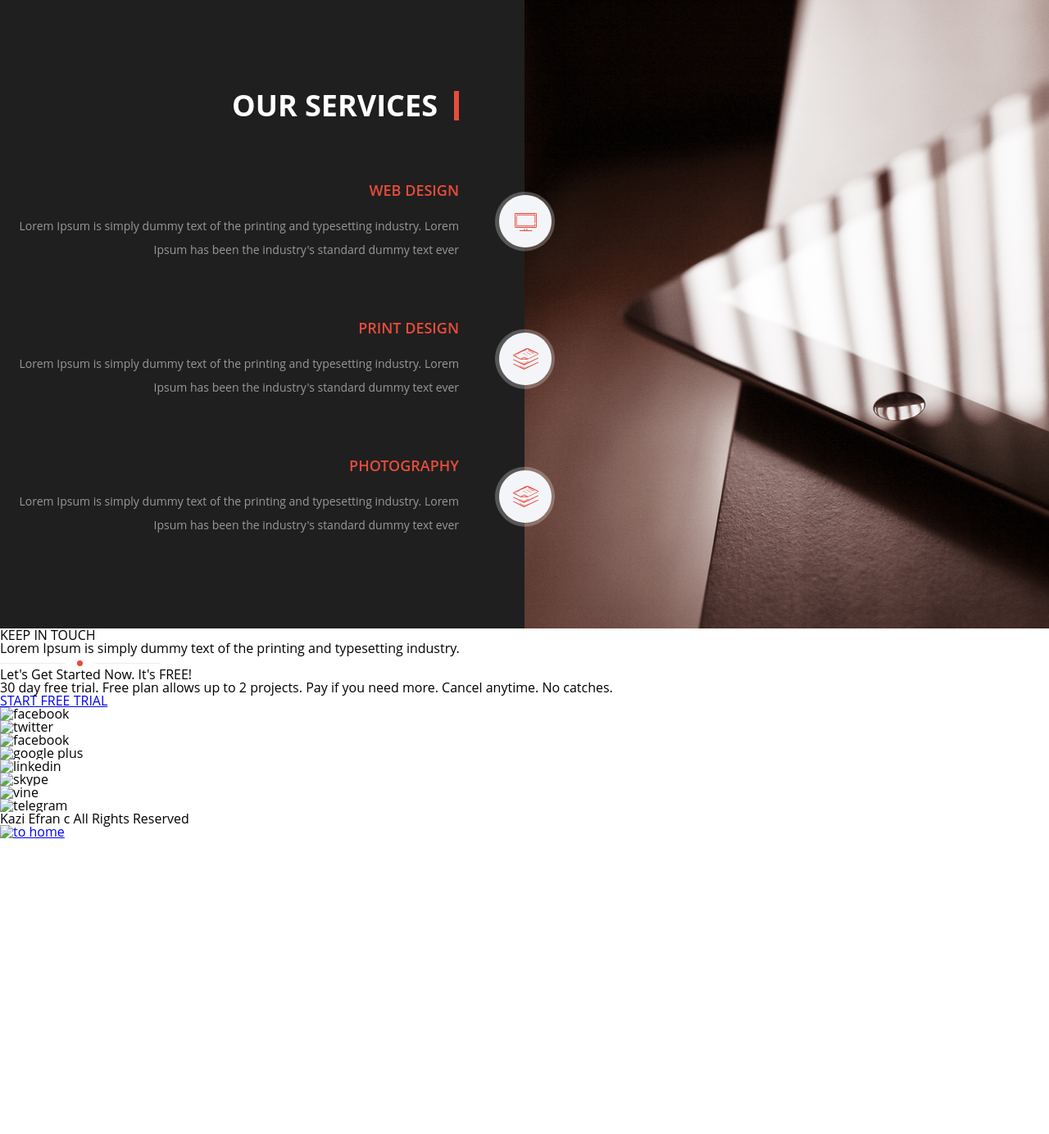
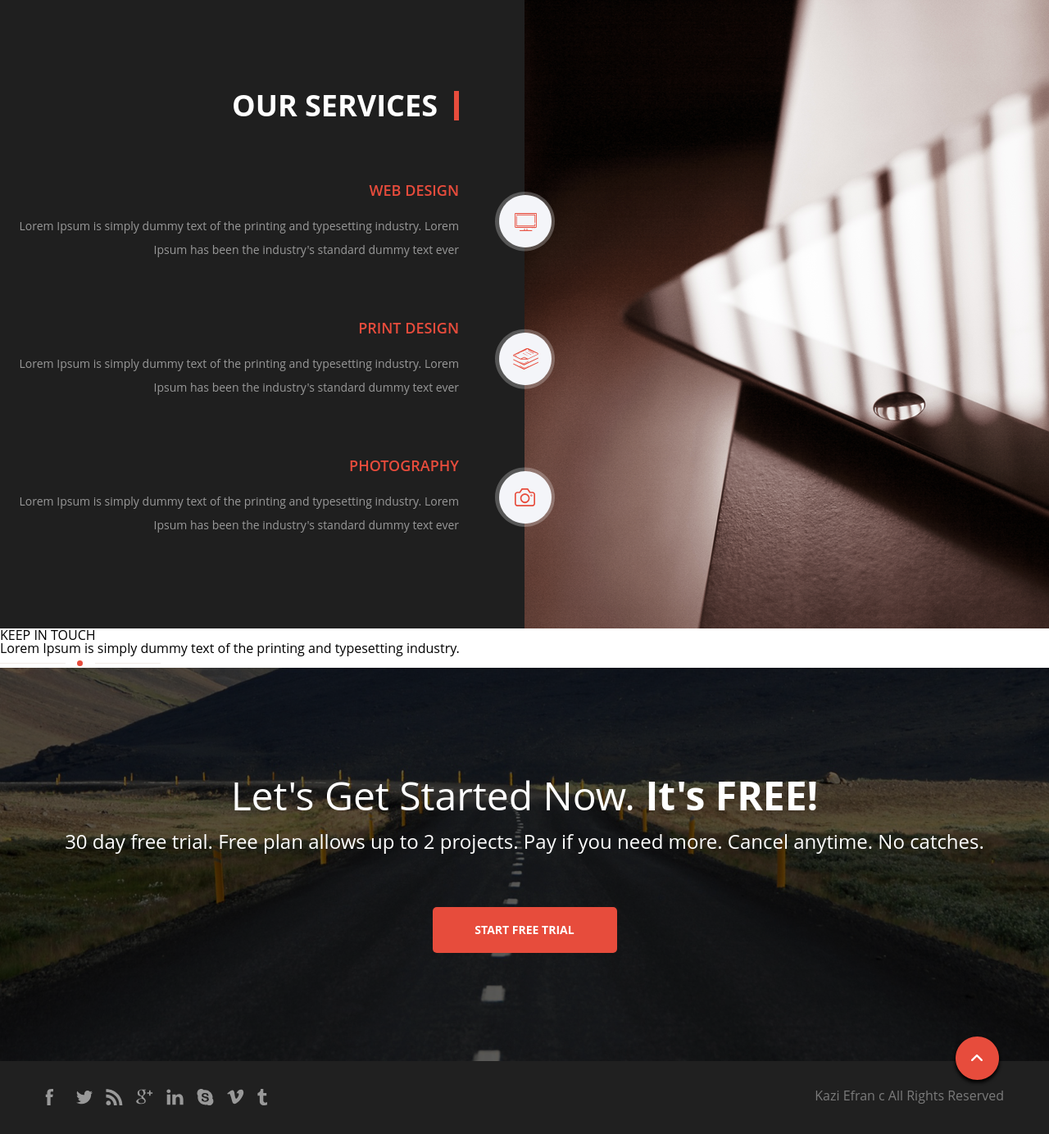
Before and after one commit to BjornSodenberg/iSpring_technical_task, a PHP site: page / in a window 1280 px wide. Shown: the part 1433-2817 px from the top of the page at 82% size. Before the commit the page ends 2456 px from the top, so only its background shows below. Run offline with PHP 8.4, Linux system fonts and the light colour scheme; grey boxes are pictures that could not be loaded.

Commit message:
стилизация блока промо и футера

```diff
--- a/css/index.css
+++ b/css/index.css
@@ -216,12 +216,12 @@
 
 .advantages_item:hover .advantages_item_title
 {
-  color:#E74C3C;
+  color:var(--primary-color);
 }
 
 .advantages_item:hover .icon_container
 {
-  border-color: #E74C3C;
+  border-color: var(--primary-color);
   transform: rotate(45deg);
   transition: .5s;
 }
@@ -288,6 +288,7 @@
 {
   background: url('/assets/images/Layer\ 3.png');
   width: 50%;
+  background-color: #202020;
 }
 
 .services_title
@@ -311,7 +312,7 @@
 {
   height: 36px;
   width: 6px;
-  background-color: #E74C3C;
+  background-color: var(--primary-color);
   margin-right: 80px;
 }
 
@@ -338,7 +339,7 @@
 
 .services_item_title
 {
-  color: #E74C3C;
+  color: var(--primary-color);
   font-family: "Open Sans Pro","Open Sans", sans-serif;
   font-size: 18px;
   font-weight: 600;
@@ -359,3 +360,112 @@
   position: absolute;
   right: -37px;
 }
+
+.promo
+{
+  display: flex;
+  flex-direction: column;
+  justify-content: center;
+  align-items: center;
+  height: 480px;
+  color: #fff;
+  background-color: #202020;
+  position: relative;
+  width: 100%;
+  background: url('/assets/images/background-promo.png');
+  background-position: center center;
+  background-repeat: no-repeat;
+}
+
+.promo_title,
+.promo_description,
+.promo_button
+{
+  z-index: 1;
+}
+
+.promo_title
+{
+  font-size: 36pt;
+  margin-bottom: 20px;
+}
+
+.promo_title span
+{
+  font-weight: 700;
+}
+
+.promo_description
+{
+  font-size: 18pt;
+  margin-bottom: 68px;
+}
+
+.promo_button
+{
+  text-decoration: none;
+  font-weight: 700;
+  font-size: 14px;
+  border-radius: 5px;
+  width: 225px;
+  height: 56px;
+  text-align: center;
+  text-decoration: none;
+  line-height: 56px;
+  background-color: #E74C3C;
+  color: #fff;
+}
+
+.footer
+{
+  position: relative;
+  background-color: #202020;
+}
+
+.footer_content
+{
+  display: flex;
+  flex-direction: row;
+  justify-content: space-between;
+  max-width: 1170px;
+  margin: 0 auto;
+}
+
+.socials_list
+{
+  display: flex;
+  flex-direction: row;
+  justify-content: center;
+  margin: 34px 0;
+
+}
+
+.socials_item
+{
+  width: 21px;
+  height: 21px;
+  margin-right: 16px;
+}
+
+.socials_item:last-child
+{
+  margin-right: 0;
+}
+
+.socials_item > img
+{
+  filter: invert(69%) sepia(1%) saturate(0%) hue-rotate(117deg) brightness(88%) contrast(92%);
+}
+
+.footer_author
+{
+  margin: 34px 0;
+  color: #7b7b7b;
+}
+
+.button_to_home
+{
+  position: absolute;
+  right: 56px;
+  top: -31px;
+}
--- a/index.html
+++ b/index.html
@@ -15,11 +15,11 @@
         alt="background"
         class="backgorund_image"
       />
-      <a href="/" class="hero_form_button">
+      <a href="#feedback" class="hero_form_button">
         <img src="/assets/images/icons/anchor.svg" alt="to form" />
       </a>
     </div>
-    <header class="header">
+    <header class="header" id="header">
       <a href="/" class="logo"
         ><img src="/assets/images/Logo.svg" alt="bino logo"
       /></a>
@@ -163,10 +163,9 @@
         </ul>
       </div>
       <div class="right_column">
-        <!-- <img src="/assets/images/Layer 3.png" alt="services" /> -->
       </div>
     </section>
-    <section class="feedback_form">
+    <section class="feedback_form" id="feedback">
       <h2 class="feedback_title">KEEP IN TOUCH</h2>
       <p class="feedback_description">
         Lorem Ipsum is simply dummy text of the printing and typesetting
@@ -174,27 +173,29 @@
       </p>
       <img src="assets/images/Separator.svg" alt="separator" />
     </section>
-    <section class="offer">
-      <h2 class="offer_title">Let's Get Started Now. It's FREE!</h2>
-      <p class="offer_description">
+    <section class="promo">
+      <h2 class="promo_title">Let's Get Started Now. <span>It's FREE!</span></h2>
+      <p class="promo_description">
         30 day free trial. Free plan allows up to 2 projects. Pay if you need
         more. Cancel anytime. No catches.
       </p>
-      <a href="/">START FREE TRIAL</a>
+      <a href="/" class="promo_button">START FREE TRIAL</a>
     </section>
-    <footer>
-      <ul class="socials_list">
-        <li class="socials_item"><img src="/" alt="facebook" /></li>
-        <li class="socials_item"><img src="/" alt="twitter" /></li>
-        <li class="socials_item"><img src="/" alt="facebook" /></li>
-        <li class="socials_item"><img src="/" alt="google plus" /></li>
-        <li class="socials_item"><img src="/" alt="linkedin" /></li>
-        <li class="socials_item"><img src="/" alt="skype" /></li>
-        <li class="socials_item"><img src="/" alt="vine" /></li>
-        <li class="socials_item"><img src="/" alt="telegram" /></li>
-      </ul>
-      <p>Kazi Efran c All Rights Reserved</p>
-      <a href="/"><img src="" alt="to home" /></a>
+    <footer class="footer">
+      <div class="footer_content">
+        <ul class="socials_list">
+          <li class="socials_item"><img src="assets/images/icons/socials/facebook.svg" alt="facebook" /></li>
+          <li class="socials_item"><img src="assets/images/icons/socials/twitter.svg" alt="twitter" /></li>
+          <li class="socials_item"><img src="assets/images/icons/socials/rss.svg" alt="rss" /></li>
+          <li class="socials_item"><img src="assets/images/icons/socials/google-plus.svg" alt="google plus" /></li>
+          <li class="socials_item"><img src="assets/images/icons/socials/linkedin.svg" alt="linkedin" /></li>
+          <li class="socials_item"><img src="assets/images/icons/socials/skype.svg" alt="skype" /></li>
+          <li class="socials_item"><img src="assets/images/icons/socials/vimo.svg" alt="vimeo" /></li>
+          <li class="socials_item"><img src="assets/images/icons/socials/tumblr.svg" alt="tumblr" /></li>
+        </ul>
+        <p class="footer_author">Kazi Efran c All Rights Reserved</p>
+      </div>
+      <a href="#header" class="button_to_home"><img src="assets/images/icons/to-home.svg" alt="to home" /></a>
     </footer>
   </body>
 </html>
```
Also changed, not shown: assets/images/background-promo.png (added), assets/images/icons/photography.svg, assets/images/icons/socials/facebook.svg (added), assets/images/icons/socials/google-plus.svg (added), assets/images/icons/socials/linkedin.svg (added), assets/images/icons/socials/rss.svg (added), assets/images/icons/socials/skype.svg (added), assets/images/icons/socials/tumblr.svg (added), assets/images/icons/socials/twitter.svg (added), assets/images/icons/socials/vimo.svg (added), assets/images/icons/to-home.svg (added).
